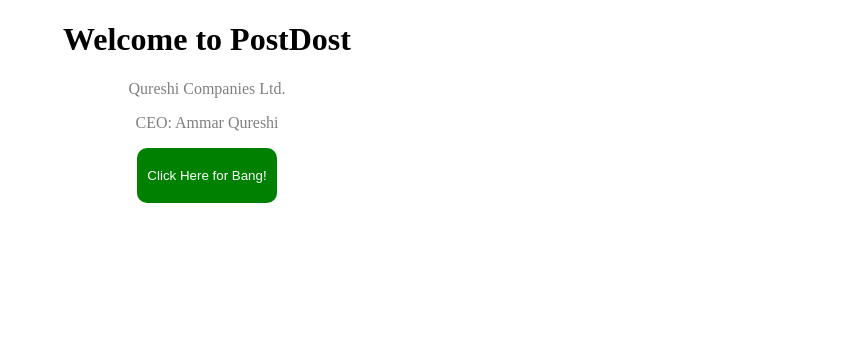
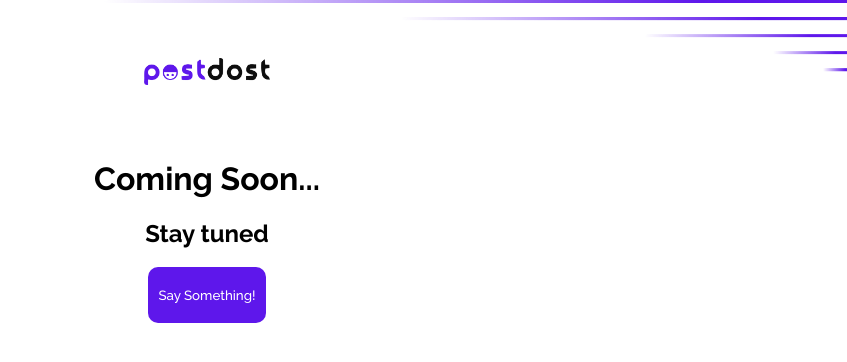
Before and after one commit to ammarrqureshi/influencer-promotion-platform, a Next.js app: page / in a window 1280 px wide. Shown: the top 362 px of the page, without its empty margins (433-1280 px from the left). Built offline with nearby package versions, Linux system fonts and the light colour scheme.

Commit message:
page updated with logo and coming soon message

```diff
--- a/src/components/Test.js
+++ b/src/components/Test.js
@@ -1,4 +1,7 @@
 import React from "react";
+import Image from 'next/image'
+import Logo from '../../assets/logo.png';
+import brandLines from '../../assets/brand-lines-purple.png'
 
 const Test = () => {
   const displayMessage = () =>{
@@ -7,20 +10,40 @@ const Test = () => {
   return (
     <div>
       <center>
-        <h1>Welcome to PostDost </h1>
-      <p style={{ color: "grey", }}>Qureshi Companies Ltd.</p>
-      <p style={{ color: "grey", }}>CEO: Ammar Qureshi</p>
+        <Image src={Logo} alt="logo here"  style={{
+          maxWidth: '10%',
+          height: 'auto',
+          margin: '50px'
+        }}/>
+        <h1 style={{
+          fontFamily: 'Raleway',
 
-      <button onClick= {displayMessage} style={{background: "green",
+        }}>Coming Soon... </h1>
+        <h2 style={{
+          fontFamily: 'Raleway',
+
+        }}>Stay tuned </h2>
+
+
+
+
+      <button onClick= {displayMessage} style={{background: "#5E17EB",
               border: "0",
+              fontWeight: "500",
               outline: "0",
               color: "white",
               padding: "20px 10px",
               borderRadius: "10px",
               cursor: "pointer"
-    }}>Click Here for Bang!</button>
+    }}>Say Something!</button>
 
       </center>
+
+    <Image src={brandLines} alt="" style={{
+      position: "absolute",
+      top: "0",
+      right: "0"
+    }} />
 
     </div>
   );
--- a/src/styles/globals.css
+++ b/src/styles/globals.css
@@ -1,3 +1,4 @@
+@import url('https://fonts.googleapis.com/css2?family=Raleway:wght@400;500;600;700;900&display=swap');
 :root {
   --max-width: 1100px;
   --border-radius: 12px;
@@ -6,3 +7,6 @@
     'Fira Mono', 'Droid Sans Mono', 'Courier New', monospace;
 
 }
+*{
+  font-family: Raleway;
+}
```
Also changed, not shown: assets/brand-lines-purple.png (added), assets/logo.png (added).
